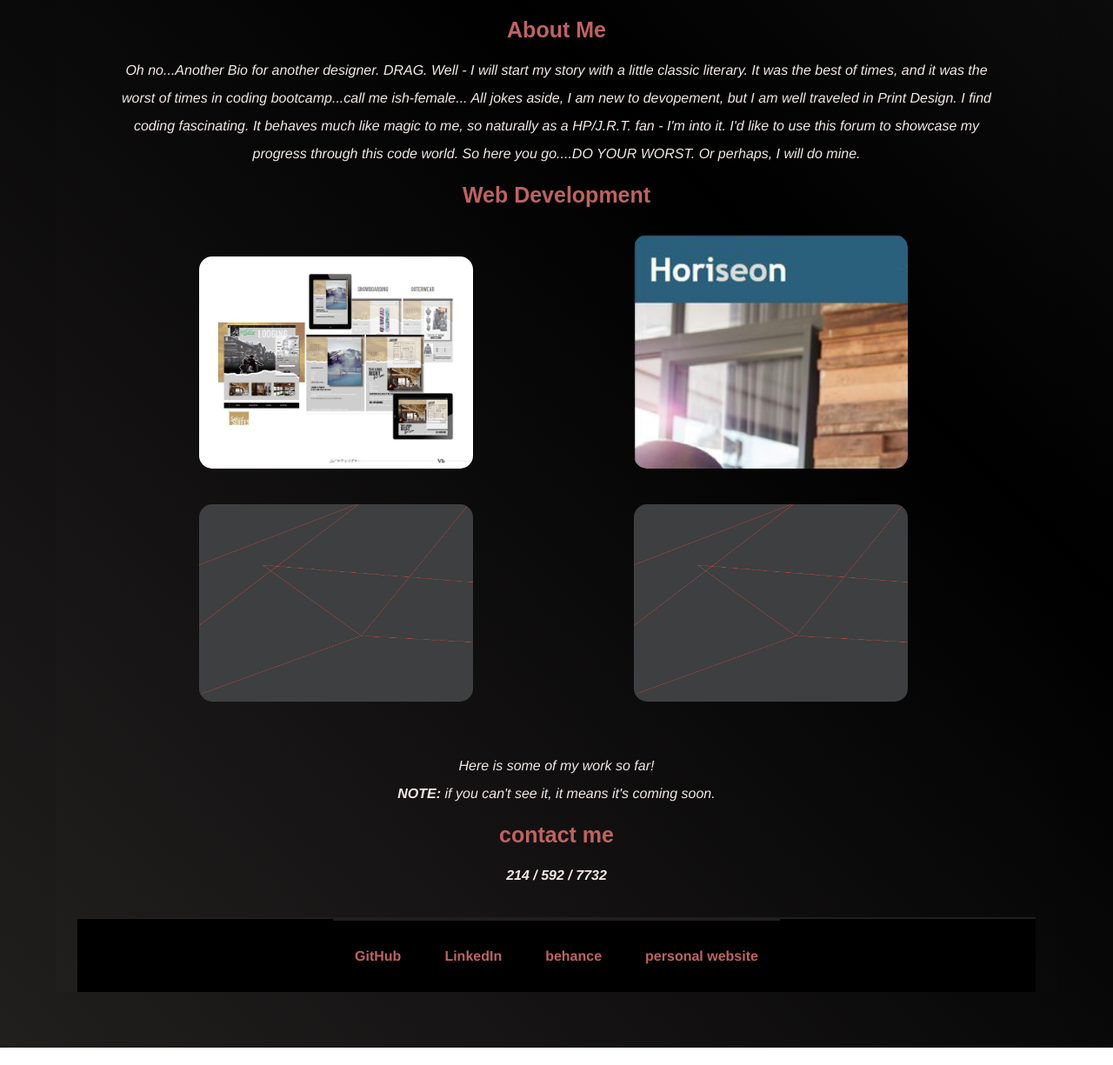
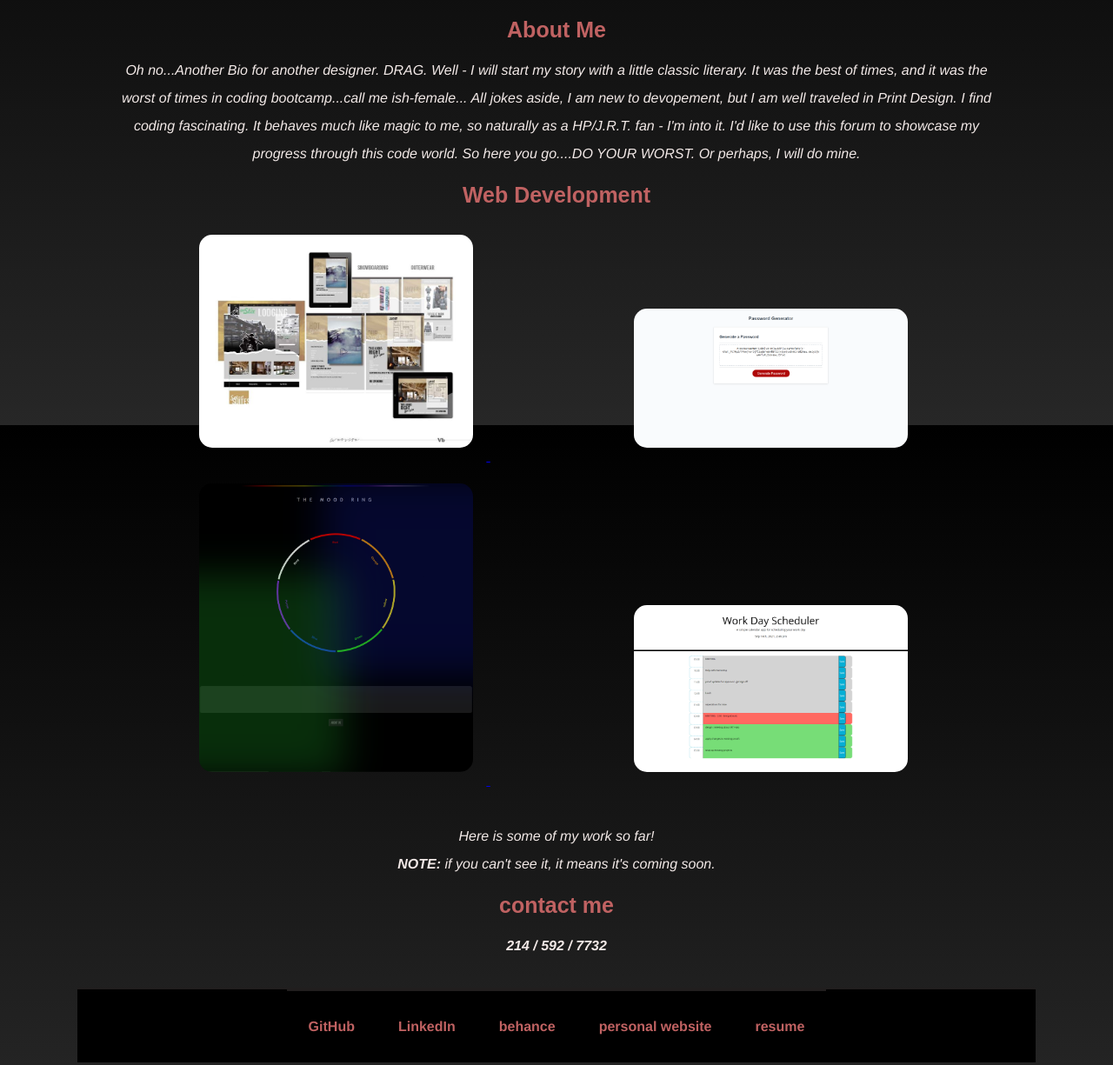
Before and after one commit to VbProglobyte/VSB-portfolio-Website, a plain HTML site: page index.html in a window 1280 px wide. Shown: the part 1111-2336 px from the top of the page at 87% size. Drawn offline with Linux system fonts and the light colour scheme.

Commit message:
added some fluff

```diff
--- a/assets/css/style_portfolio.css
+++ b/assets/css/style_portfolio.css
@@ -47,7 +47,12 @@
     color: var(--copy);
     line-height: 200%;
     display: flex;
-    background-image: linear-gradient(45deg, #211e1e, #000000, #211e1e);
+    background-image: linear-gradient(180deg,rgb(0, 0, 0), rgb(39, 39, 39));
+    background-size: cover;
+    background-attachment: fixed;
+    -webkit-background-size: cover;
+    -o-background-size: cover;
+    -ms-background-size: cover;
     padding: 5%;
     flex-direction: column;
   }
@@ -68,11 +73,11 @@
     text-align: center;
   }
   /* gradient background */
-  .background {
+  /* .background {
     background-size: cover;
     background-position: center;
     background-image: linear-gradient(45deg, #211e1e, #000000, #211e1e);
-  }
+  } */
  /*NAV BAR STYLINGS */
   nav, footer {
     display: flex;
@@ -101,6 +106,9 @@
    margin-left: 13%;
  }
   img:hover {
+    transition: all 0.25s ease;
+    /* border: none; */
+    border: 1px solid rgb(159, 196, 255);
     background-image: linear-gradient(45deg, #e97b6c, #000000,  violet);
   }
   nav a:hover {
--- a/index.html
+++ b/index.html
@@ -54,12 +54,22 @@
 
         <!--Portfolio images-->
         <section id="img">
+            <a href="http://valerie-brisendine-08fs.squarespace.com/">
             <img src="assets/images/webwire.JPG" alt="Wire frame" class="web-img"/>
-            <a href="https://vbproglobyte.github.io/homework_SMU-/">
-            <img src="assets/images/Capture.JPG" alt="Refactoring" class="web-img"/>
             </a>
-            <img src="assets/images/VSB_backpack.jpg" alt="Coming soon" class="web-img"/>
-            <img src="assets/images/VSB_backpack.jpg" alt="Coming soon" class="web-img"/>
+
+            <a href="https://vbproglobyte.github.io/Password-Generator-/">
+            <img src="assets/images/passwordgenerator.png" alt="PasswordGenerator" class="web-img"/>
+            </a>
+
+            <a href="https://numinousblue.github.io/Mood-Ring/">
+            <img src="assets/images/default.png" alt="MoodRing" class="web-img"/>
+            </a>
+
+            <a href="https://vbproglobyte.github.io/what-a-day-planner/">
+            <img src="assets/images/dayplanner.png"  alt="DayPlanner" class="web-img"/>
+            </a>
+
         </section>
     <br>
             <p> Here is some of my work so far!</p>
@@ -88,6 +98,7 @@
             <a href="https://www.linkedin.com/in/valerie-brisendine-b53238a3/  ">LinkedIn</a>
             <a href="https://www.behance.net/vsbrisendib0ab">behance</a>
             <a href="http://valerie-brisendine-08fs.squarespace.com/">personal website</a>
+            <a href="https://docs.google.com/document/d/e/2PACX-1vRhRxY1eQ2kPj8rLQR-dXqy4GMVzKCGc6WB6cJjgsOs1iCQrgQcaY-sn3a-GE6p0clskxAWHOvcH8bD/pub">resume</a>
         </footer>
         </nav>
 
```
Also changed, not shown: assets/images/dayplanner.png (added), assets/images/default.png (added), assets/images/passwordgenerator.png (added), 1 other file.
